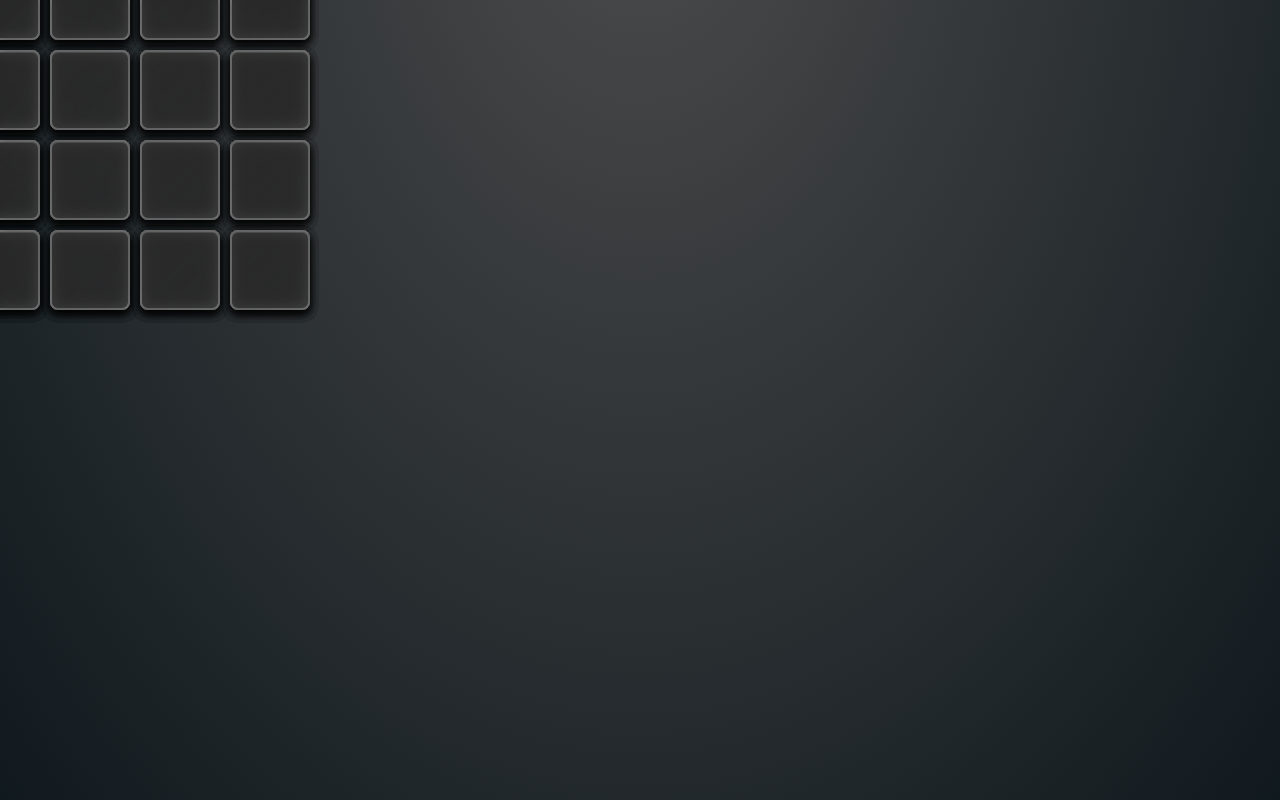
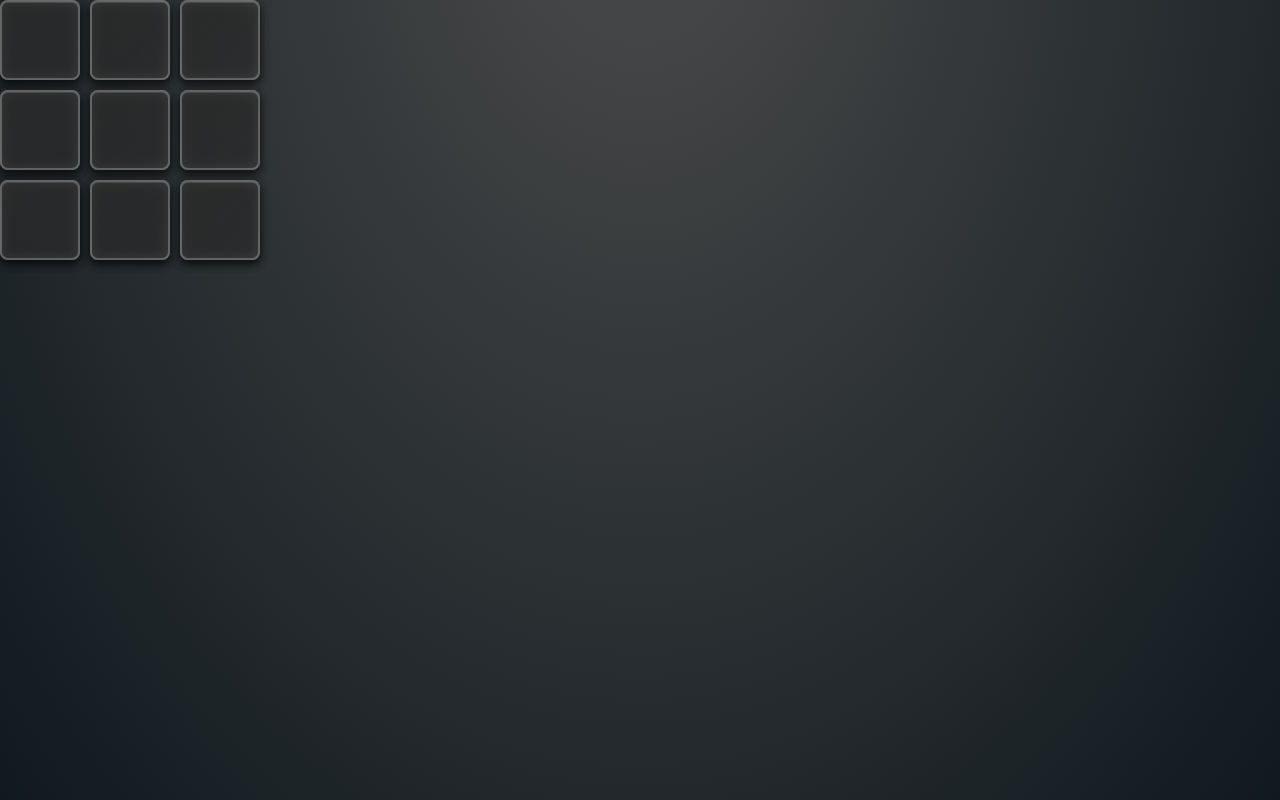
Before and after one commit to SYBIOTE/Minesweeper-Web-Spatial, a React (Vite) app: page / in a window 1280 px wide. Built offline with nearby package versions, Linux system fonts and the light colour scheme.

Commit message:
Update GameConfig to set beginner difficulty level and adjust preset dimensions for improved gameplay experience.

```diff
--- a/src/AppConfig.ts
+++ b/src/AppConfig.ts
@@ -90,9 +90,9 @@ export const defaultConfig: GameConfig = {
   },
 
   difficulty: {
-    level: 'intermediate',
+    level: 'beginner',
     preset: {
-      beginner: { width: 5, height: 5, depth: 5, mines: 10 },
+      beginner: { width: 3, height: 3, depth: 3, mines: 5 },
       intermediate: { width: 7, height: 7, depth: 7, mines: 15 },
       expert: { width: 11, height: 11, depth: 11, mines: 20 }
     }
--- a/src/components/Volume3D.tsx
+++ b/src/components/Volume3D.tsx
@@ -27,17 +27,14 @@ const Volume3DComponent = ({ config }: Volume3DProps) => {
 
   const gridPositions = useMemo(() => {
     const positions = []
-    const totalWidth = gridWidth * (cardSize + cardSpacing) - cardSpacing
-    const totalHeight = gridHeight * (cardSize + cardSpacing) - cardSpacing
-    const totalDepth = gridDepth * (cardSize + cardSpacing) - cardSpacing
 
     for (let x = 0; x < gridWidth; x++) {
       for (let y = 0; y < gridHeight; y++) {
         for (let z = 0; z < gridDepth; z++) {
           // Center the grid at origin (0,0,0)
-          const posX = (x * (cardSize + cardSpacing)) - totalWidth / 2
-          const posY = (y * (cardSize + cardSpacing)) - totalHeight / 2
-          const posZ = (z * (cardSize + cardSpacing)) - totalDepth / 2
+          const posX = (x * (cardSize + cardSpacing))
+          const posY = (y * (cardSize + cardSpacing))
+          const posZ = (z * (cardSize + cardSpacing))
 
           positions.push({
             x: posX,
```
